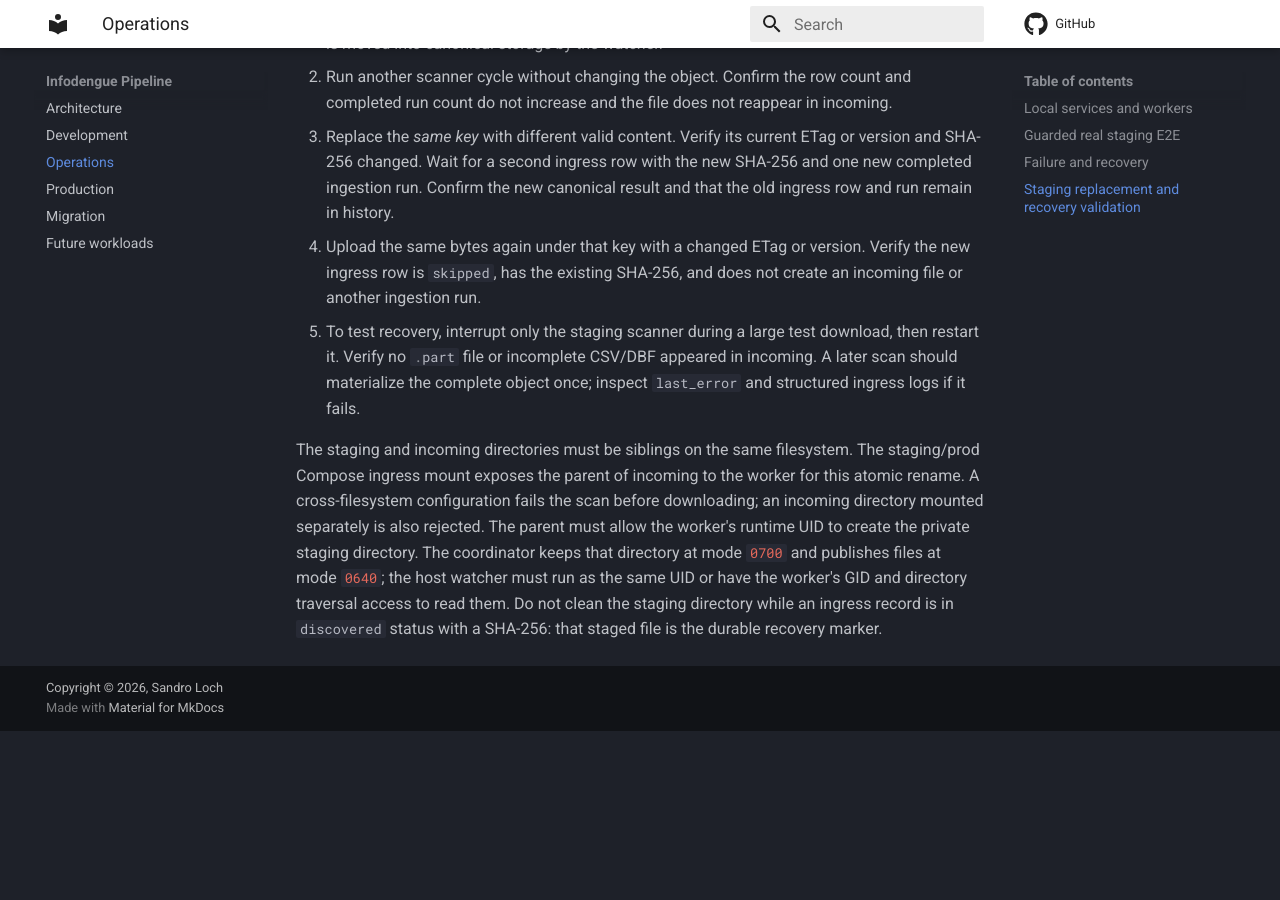
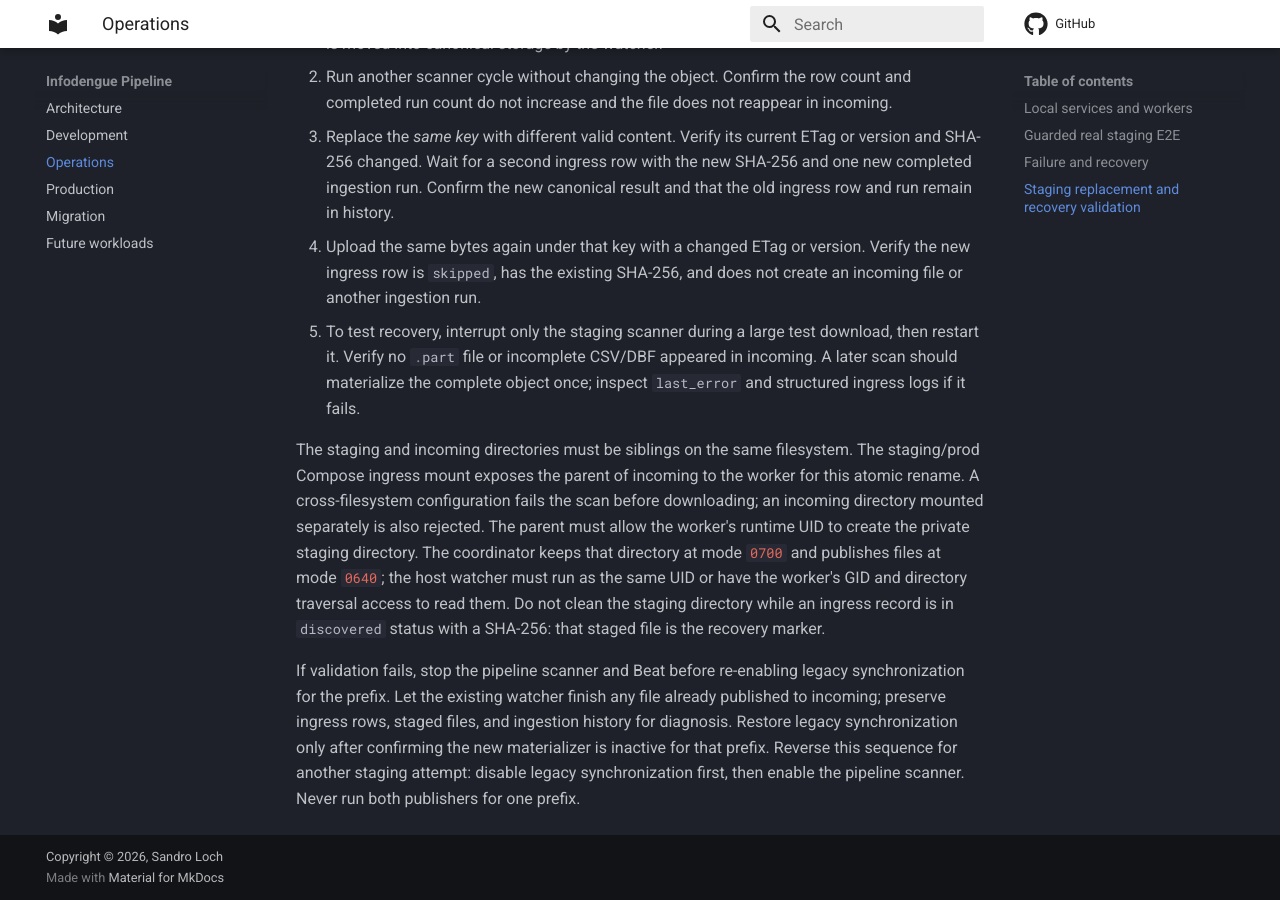
Before and after one commit to esloch/infodengue-pipeline, an MkDocs documentation site: the page built from docs/operations.md, in a window 1280 px wide and 900 px high, scrolled down 3302 px. Built offline with MkDocs 1.6.1 and Material for MkDocs 9.7.7, drawn with Linux system fonts in a browser that asks for light colours; comment, search, counter and statistics services are not loaded; before the commit the page ends 4033 px from its top, so only the background shows below that.

```diff
--- a/docs/operations.md
+++ b/docs/operations.md
@@ -141,6 +141,7 @@ seconds). Read-only `load=false` jobs do not acquire this lock.
 Inspect structured logs using `object_id`, `sha256`, `run_id`, `event_id`,
 `coverage`, `epiweek`, `input_fingerprint`, and `job_id`. Secrets and database
 passwords must not be logged.
+
 ## Staging replacement and recovery validation
 
 Use only staging credentials, a dedicated staging MinIO prefix, the staging
@@ -178,6 +179,13 @@ The parent must allow the worker's runtime UID to create
 the private staging directory. The coordinator keeps that directory at mode
 `0700` and publishes files at mode `0640`; the host watcher must run as the
 same UID or have the worker's GID and directory traversal access to read them.
-Do not clean the staging
-directory while an ingress record is in `discovered` status with a SHA-256:
-that staged file is the durable recovery marker.
+Do not clean the staging directory while an ingress record is in `discovered`
+status with a SHA-256: that staged file is the recovery marker.
+
+If validation fails, stop the pipeline scanner and Beat before re-enabling
+legacy synchronization for the prefix. Let the existing watcher finish any
+file already published to incoming; preserve ingress rows, staged files, and
+ingestion history for diagnosis. Restore legacy synchronization only after
+confirming the new materializer is inactive for that prefix. Reverse this
+sequence for another staging attempt: disable legacy synchronization first,
+then enable the pipeline scanner. Never run both publishers for one prefix.
```
Also changed, not shown: README.md (+6 -0 lines), docs/architecture.md (+6 -2 lines), 1 other file.
